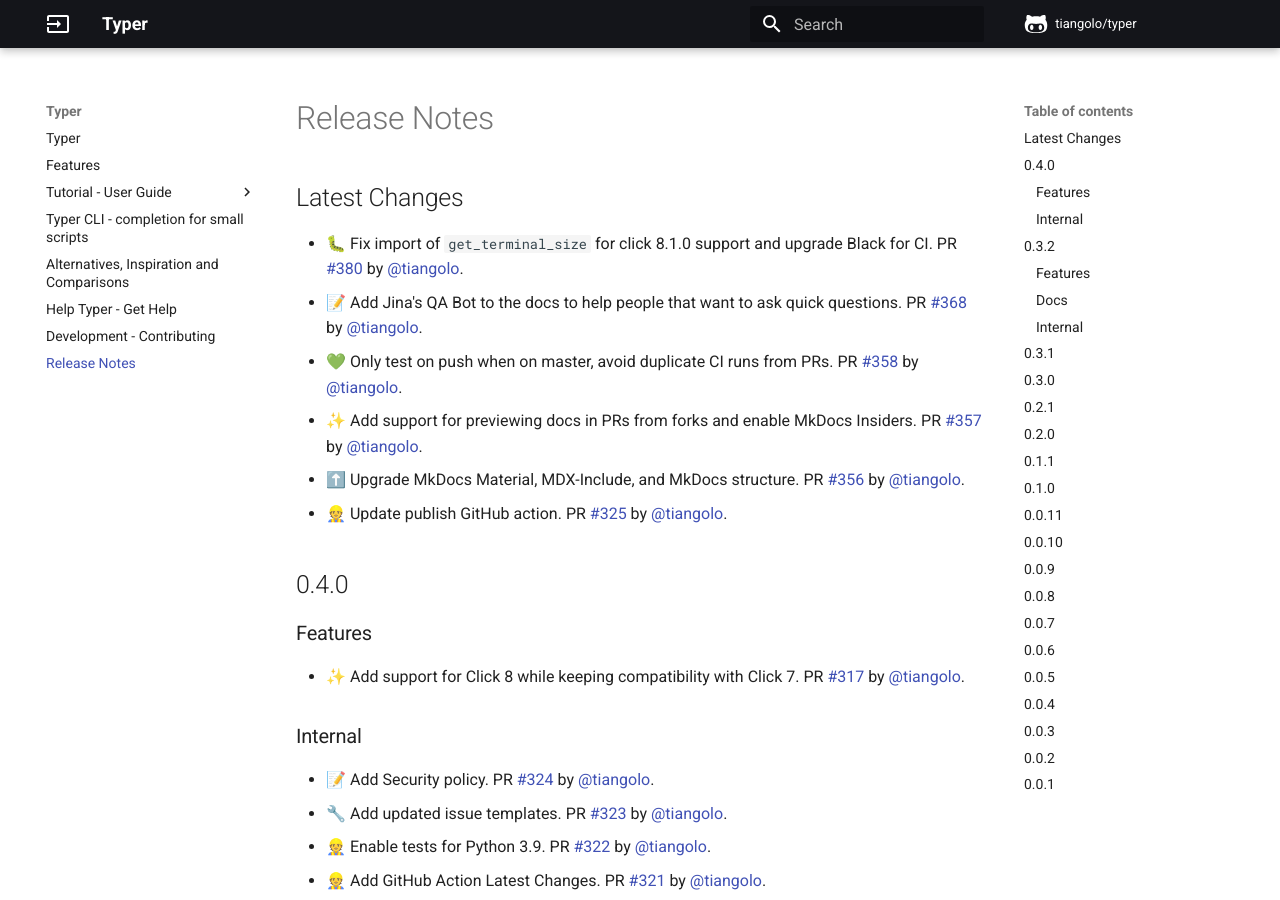
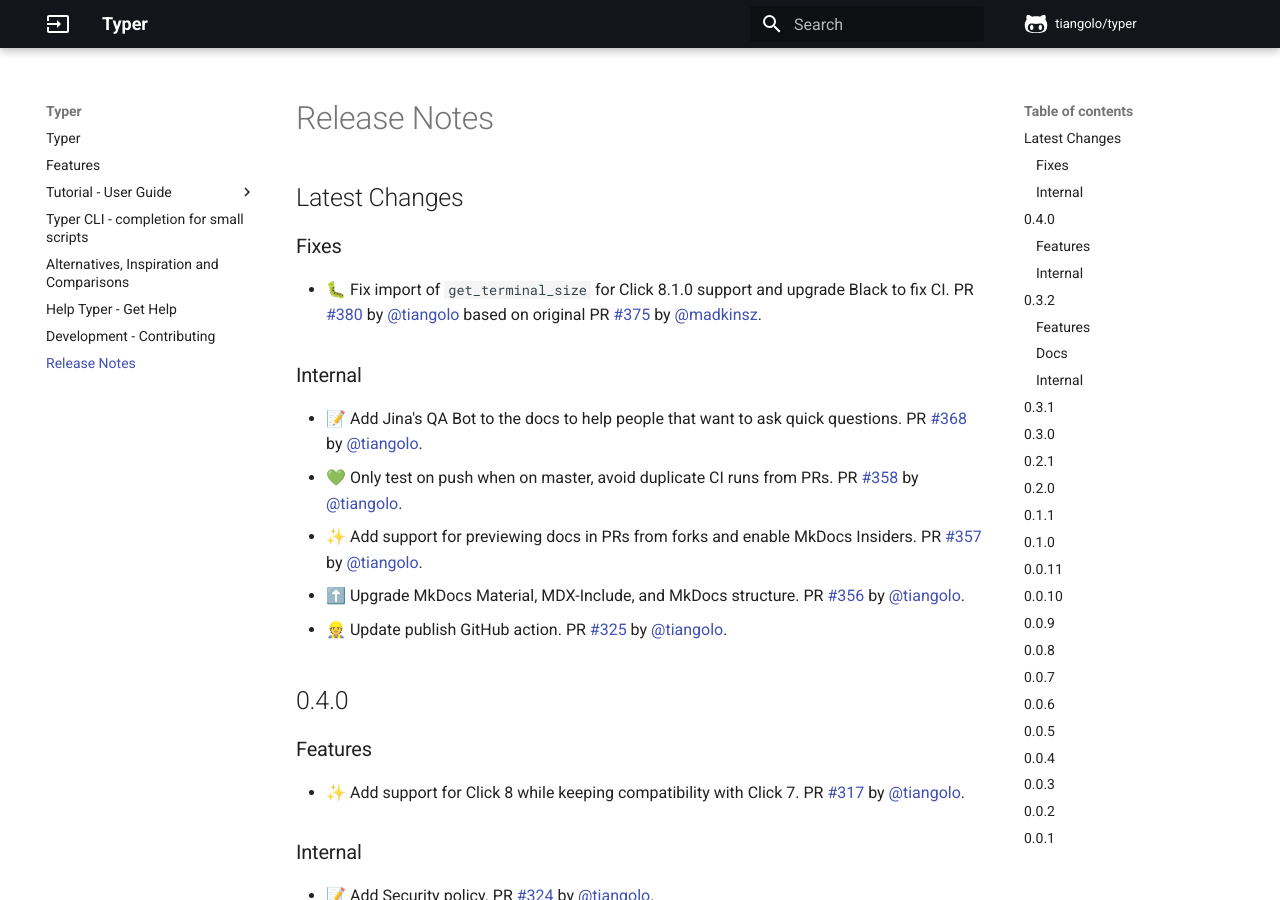
Before and after one commit to RED0731/red_pythonTyper, an MkDocs documentation site: the page built from docs/release-notes.md, in a window 1280 px wide and 900 px high. Built offline with MkDocs 1.6.1 and Material for MkDocs 9.7.7, drawn with Linux system fonts in a browser that asks for light colours; comment, search, counter and statistics services are not loaded.

Commit message:
📝 Update release notes

```diff
--- a/docs/release-notes.md
+++ b/docs/release-notes.md
@@ -1,6 +1,11 @@
 ## Latest Changes
 
-* 🐛 Fix import of `get_terminal_size` for click 8.1.0 support and upgrade Black for CI. PR [#380](https://github.com/tiangolo/typer/pull/380) by [@tiangolo](https://github.com/tiangolo).
+### Fixes
+
+* 🐛 Fix import of `get_terminal_size` for Click 8.1.0 support and upgrade Black to fix CI. PR [#380](https://github.com/tiangolo/typer/pull/380) by [@tiangolo](https://github.com/tiangolo) based on original PR [#375](https://github.com/tiangolo/typer/pull/375) by [@madkinsz](https://github.com/madkinsz).
+
+### Internal
+
 * 📝 Add Jina's QA Bot to the docs to help people that want to ask quick questions. PR [#368](https://github.com/tiangolo/typer/pull/368) by [@tiangolo](https://github.com/tiangolo).
 * 💚 Only test on push when on master, avoid duplicate CI runs from PRs. PR [#358](https://github.com/tiangolo/typer/pull/358) by [@tiangolo](https://github.com/tiangolo).
 * ✨ Add support for previewing docs in PRs from forks and enable MkDocs Insiders. PR [#357](https://github.com/tiangolo/typer/pull/357) by [@tiangolo](https://github.com/tiangolo).
```
